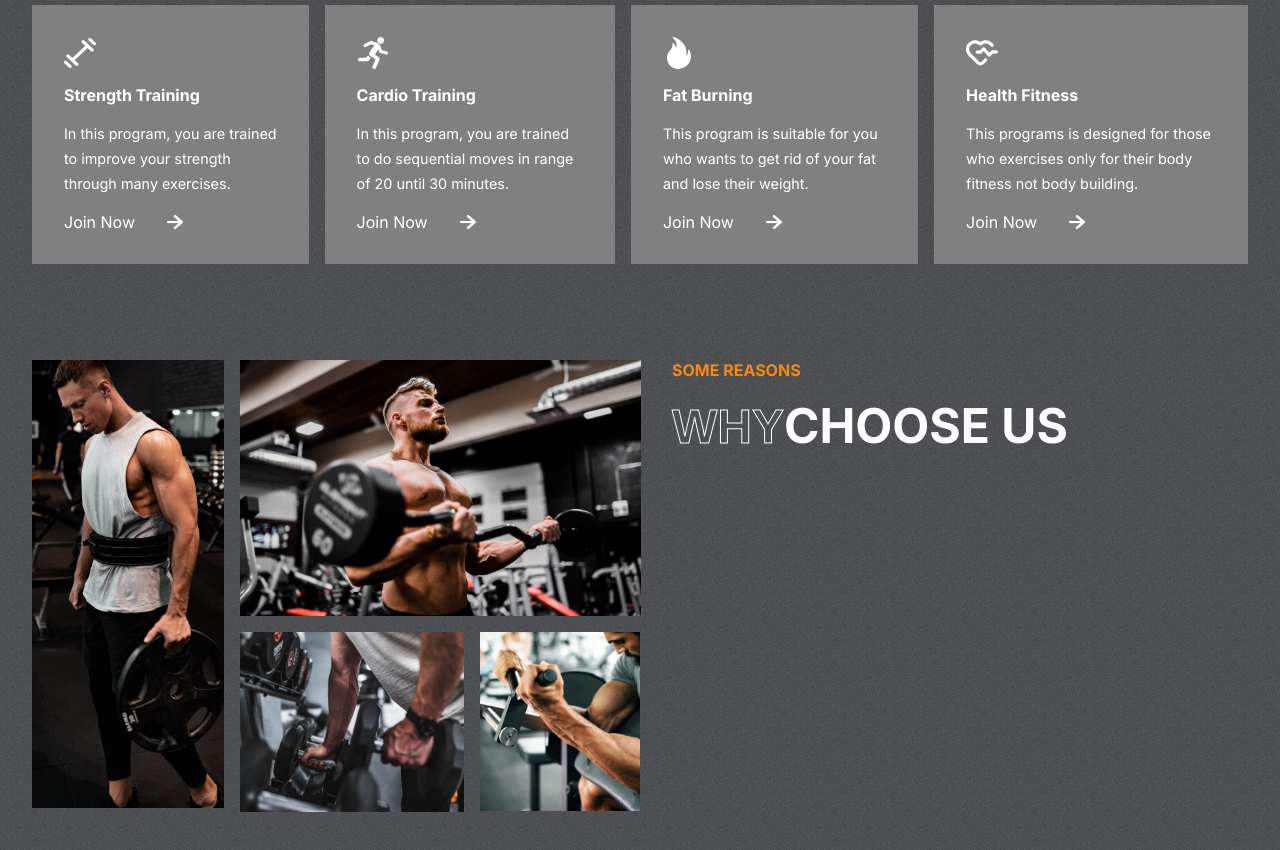
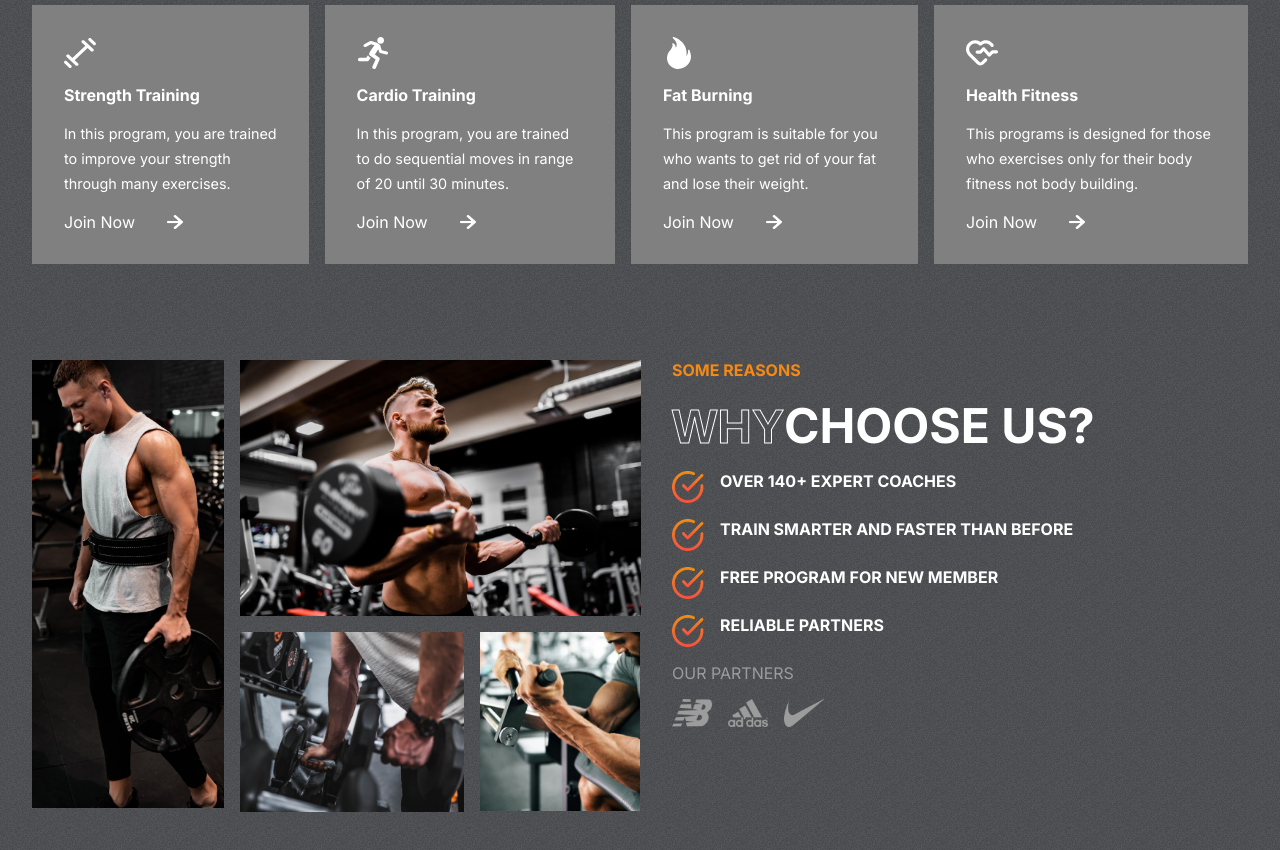
Before and after one commit to muhammadhaseebb/Fitness-club-website-React, a React (Create React App) app: page / in a window 1280 px wide. Shown: the part 907-1757 px from the top of the page. Built offline with nearby package versions, Linux system fonts and the light colour scheme.

Commit message:
why choose us section

```diff
--- a/src/Components/Reasons/Reasons.css
+++ b/src/Components/Reasons/Reasons.css
@@ -57,3 +57,29 @@
   font-size: 3rem;
   font-weight: bold;
 }
+
+.details-r {
+  display: flex;
+  flex-direction: column;
+  gap: 1rem;
+}
+
+.details-r > div {
+  display: flex;
+  font-size: 1rem;
+  gap: 1rem;
+}
+
+.details-r > div > img {
+  width: 2rem;
+  height: 2rem;
+}
+
+.partners {
+  display: flex;
+  gap: 1rem;
+}
+
+.partners > img {
+  width: 2.5rem;
+}
--- a/src/Components/Reasons/Reasons.jsx
+++ b/src/Components/Reasons/Reasons.jsx
@@ -1,19 +1,17 @@
-import React from 'react'
-import './Reasons.css'
-import image1 from '../../assets/image1.png';
-import image2 from '../../assets/image2.png';
-import image3 from '../../assets/image3.png';
-import image4 from '../../assets/image4.png';
-import nb from '../../assets/nb.png';
-import adidas from '../../assets/adidas.png';
-import nike from '../../assets/nike.png';
-import tick from '../../assets/tick.png';
-
-
+import React from "react";
+import "./Reasons.css";
+import image1 from "../../assets/image1.png";
+import image2 from "../../assets/image2.png";
+import image3 from "../../assets/image3.png";
+import image4 from "../../assets/image4.png";
+import nb from "../../assets/nb.png";
+import adidas from "../../assets/adidas.png";
+import nike from "../../assets/nike.png";
+import tick from "../../assets/tick.png";
 
 const Reasons = () => {
   return (
-    <div className="Reasons" id='reasons'>
+    <div className="Reasons" id="reasons">
       <div className="left-r">
         <img src={image1} alt="" />
         <img src={image2} alt="" />
@@ -23,12 +21,40 @@ const Reasons = () => {
       <div className="right-r">
         <span>Some Reasons</span>
         <div>
-                <span className='stroke-text'>Why</span>
-                <span>Choose us</span>
+          <span className="stroke-text">Why</span>
+          <span>Choose us?</span>
+        </div>
+
+        <div className="details-r">
+          <div>
+            <img src={tick} alt=""></img>
+            <span>OVER 140+ EXPERT COACHES</span>
+          </div>
+          <div>
+            <img src={tick} alt="" />
+            <span>TRAIN SMARTER AND FASTER THAN BEFORE</span>
+          </div>
+          <div>
+            <img src={tick} alt="" />
+            <span>FREE PROGRAM FOR NEW MEMBER</span>
+          </div>
+          <div>
+            <img src={tick} alt="" />
+            <span>RELIABLE PARTNERS</span>
+          </div>
+        </div>
+        <span style={{ color: "var(--gray)", fontWeight: "normal" }}>
+          Our Partners
+        </span>
+
+        <div className="partners">
+          <img src={nb} alt="" />
+          <img src={adidas} alt="" />
+          <img src={nike} alt="" />
         </div>
       </div>
     </div>
-  )
-}
+  );
+};
 
-export default Reasons
+export default Reasons;
```
Lines whose indentation alone changed are shown as unchanged.
